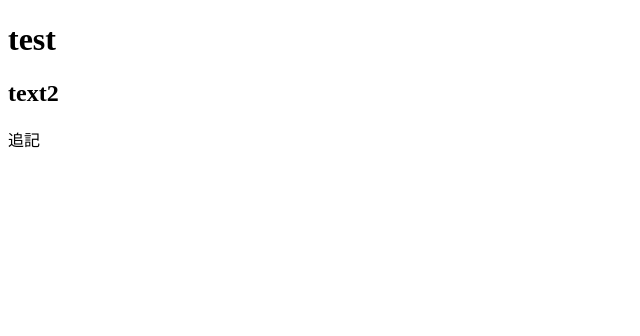
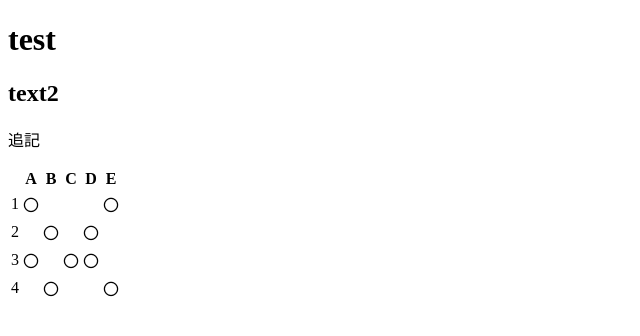
Before and after one commit to chinatsu-miru/test, a plain HTML site: page index.html in a window 1280 px wide. Shown: the whole page, without its empty margins (0-640 px from the left). Drawn offline with Linux system fonts and the light colour scheme.

Commit message:
テーブル

```diff
--- a/index.html
+++ b/index.html
@@ -10,5 +10,51 @@
   <h1>test</h1>
   <h2>text2</h2>
   <p>追記</p>
+  <table>
+    <thead>
+      <tr>
+        <th></th>
+        <th>A</th>
+        <th>B</th>
+        <th>C</th>
+        <th>D</th>
+        <th>E</th>
+      </tr>
+    </thead>
+    <tbody>
+      <tr>
+        <td>1</td>
+        <td>〇</td>
+        <td></td>
+        <td></td>
+        <td></td>
+        <td>〇</td>
+      </tr>
+      <tr>
+        <td>2</td>
+        <td></td>
+        <td>〇</td>
+        <td></td>
+        <td>〇</td>
+        <td></td>
+      </tr>
+      <tr>
+        <td>3</td>
+        <td>〇</td>
+        <td></td>
+        <td>〇</td>
+        <td>〇</td>
+        <td></td>
+      </tr>
+      <tr>
+        <td>4</td>
+        <td></td>
+        <td>〇</td>
+        <td></td>
+        <td></td>
+        <td>〇</td>
+      </tr>
+    </tbody>
+  </table>
 </body>
 </html>
```
